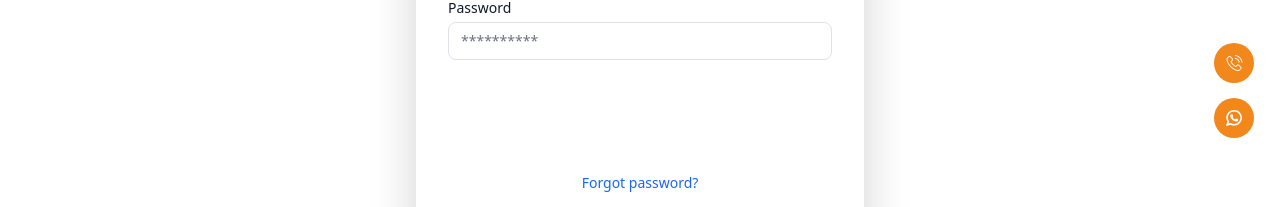
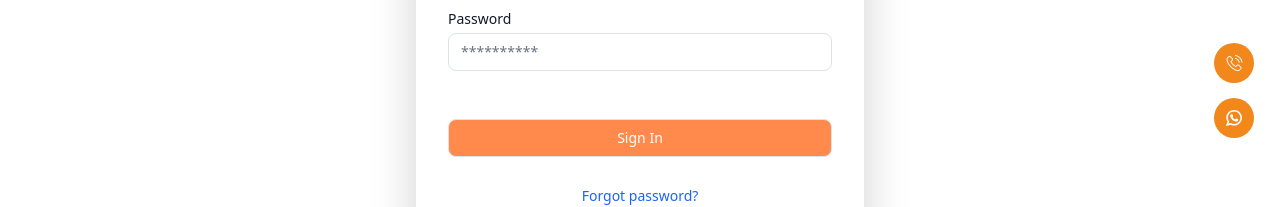
Before and after one commit to ianupam001/battery-front-end, a React (Vite) app: page /sign-in in a window 1280 px wide. Shown: the part 462-669 px from the top of the page. Built offline with nearby package versions, Linux system fonts and the light colour scheme; no server answers.

Commit message:
sign in fix

```diff
--- a/src/pages/SignIn.jsx
+++ b/src/pages/SignIn.jsx
@@ -50,7 +50,7 @@ export default function SignIn() {
   };
 
   return (
-    <div className="flex justify-center items-center my-10  md:min-h-screen bg-white">
+    <div className="flex justify-center items-center my-10 pt-4  md:min-h-screen bg-white">
       <div className="bg-white p-8 rounded-lg shadow-lg w-full max-w-md">
         <h2 className="text-2xl font-semibold text-gray-800 text-center">Welcome back!</h2>
         <p className="text-sm text-gray-600 text-center mt-2">
@@ -85,10 +85,9 @@ export default function SignIn() {
             />
           </div>
           <Button
-            gradientDuoTone="purpleToPink"
             type="submit"
             disabled={loading}
-            className="mt-4 w-full"
+            className="mt-4 w-full bg-orange-400"
           >
             {loading ? (
               <>
```
